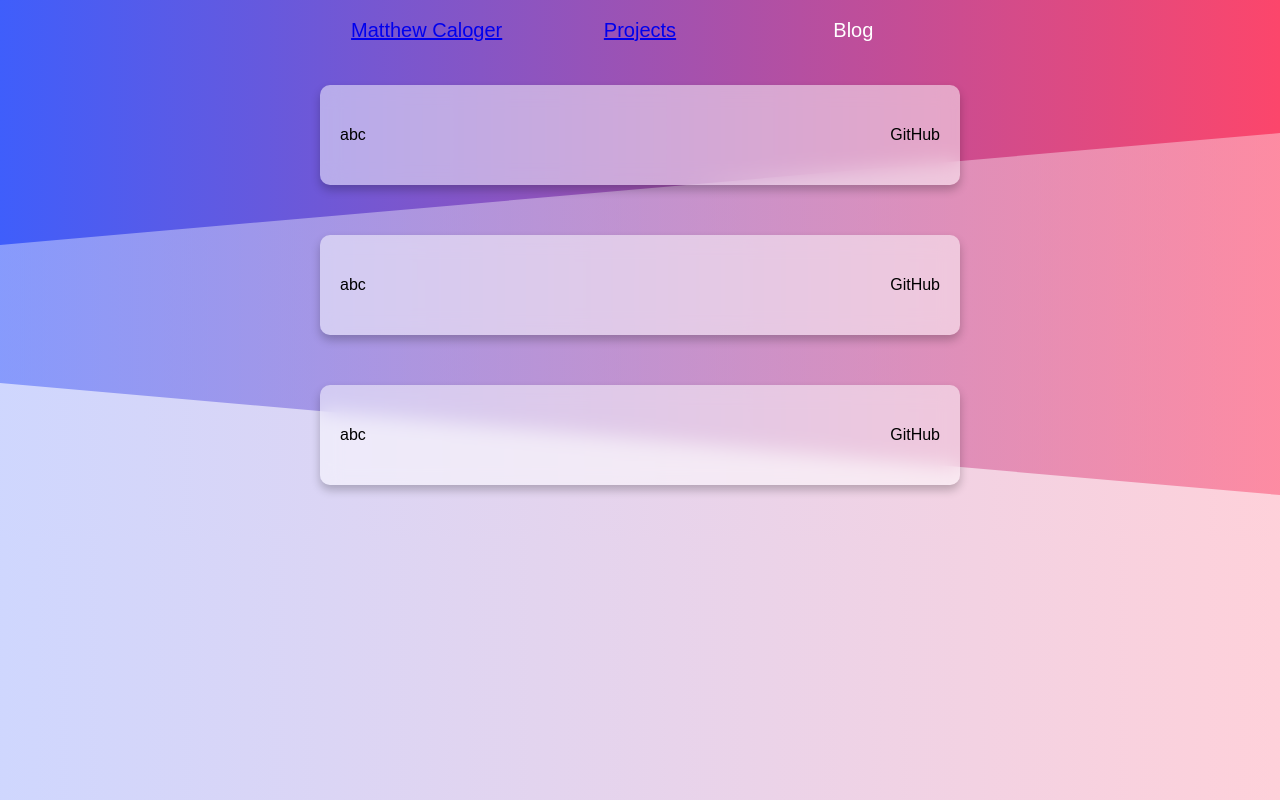
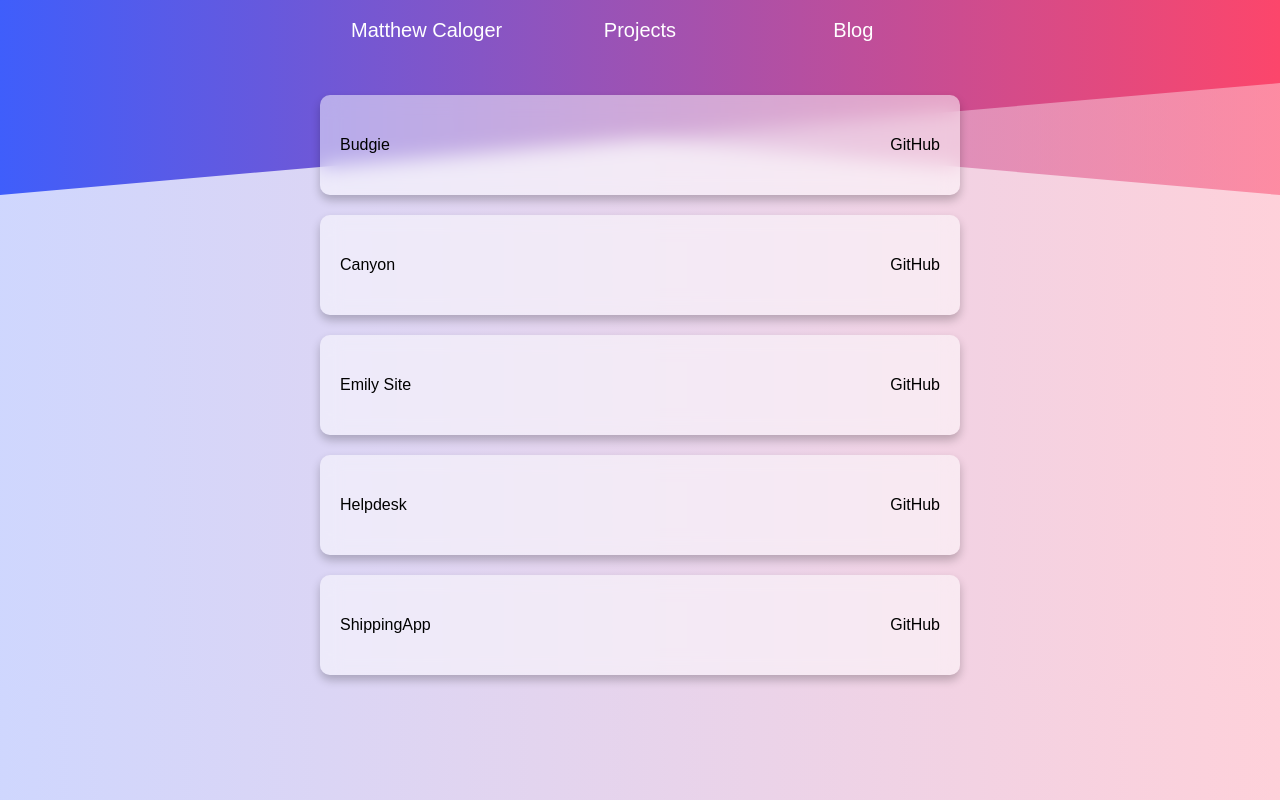
Before and after one commit to mattcaloger/Caloger.com, a React (Create React App) app in the folder calogercom/: page /projects in a window 1280 px wide. Built offline with nearby package versions, Linux system fonts and the light colour scheme.

Commit message:
Added extra styles and effects for projects

```diff
--- a/calogercom/src/App.css
+++ b/calogercom/src/App.css
@@ -13,3 +13,7 @@ body {
 .App {
   width: 100%;
 }
+
+a {
+  all:unset;
+}
--- a/calogercom/src/Components/NavBar/NavBar.jsx
+++ b/calogercom/src/Components/NavBar/NavBar.jsx
@@ -17,15 +17,19 @@ const HeaderNav = styled.nav`
         justify-content: center;
         text-align: center;
         flex: 1;
+        transition: all .2s;
     }
 
     &>*:hover {
         color: black;
         cursor: pointer;
+        transition: all .2s;
     }
 `
 
 const NavItem = styled.li`
+    color: white;
+    transition: all .2s;
     all: unset;
     flex: 1;
     align-self: center;
--- a/calogercom/src/Components/Pages/ProjectsPage/ProjectCard.jsx
+++ b/calogercom/src/Components/Pages/ProjectsPage/ProjectCard.jsx
@@ -4,7 +4,9 @@ import { motion } from 'framer-motion'
 
 
 
-export default function ProjectCard() {
+export default function ProjectCard(props) {
+
+
     const Card = styled.div`
 
     display: flex;
@@ -19,21 +21,30 @@ export default function ProjectCard() {
     width: 100%;
     border-radius: 10px;
     margin: auto;
-    margin-bottom: 50px;
+
     padding: 20px;
     user-select: none;
-`
+    transition: all .2s;
+
+    &:hover {
+        background: rgba(256,256,256,1);
+        transform: scale(1.1);
+        transition: all .2s;
+    }
 
 
+`
 
 const Title = styled.div`
     flex: 3;
 `
 
+
+
     return (
         <Card>
             <img src="" />
-            <Title>abc</Title>
+            <Title>{props.title}</Title>
             <span>GitHub</span>
         </Card>
     )
--- a/calogercom/src/Components/Pages/ProjectsPage/ProjectsPage.jsx
+++ b/calogercom/src/Components/Pages/ProjectsPage/ProjectsPage.jsx
@@ -2,6 +2,7 @@ import { motion } from 'framer-motion'
 import React from 'react'
 import styled from 'styled-components'
 import ProjectCard from './ProjectCard'
+import { Link } from 'react-router-dom'
 
 
 const ProjectChild = {
@@ -27,16 +28,32 @@ export default function ProjectsPage() {
     display: flex;
     flex-direction: column;
 
+
     &>* {
         margin-top: 10px;
         margin-bottom: 10px;
+
     }
+
 `;
     return (
         <ProjectsContainer variants={ProjectContainer} initial="hidden" animate="show">
-            <ProjectCard title="Project1" as={motion.div} variants={ProjectChild}/>
-            <ProjectCard title="Project2" as={motion.div} variants={ProjectChild}/>
-            <ProjectCard title="Project3" as={motion.div} variants={ProjectChild}/>
+            <Link to="Budgie">
+                <ProjectCard title="Budgie" as={motion.div} variants={ProjectChild}/>
+            </Link>
+            <Link to="Canyon">
+                <ProjectCard title="Canyon" as={motion.div} variants={ProjectChild}/>
+            </Link>
+            <Link to="EmilySite">
+                <ProjectCard title="Emily Site" as={motion.div} variants={ProjectChild}/>
+            </Link>
+            <Link to="Helpdesk">
+                <ProjectCard title="Helpdesk" as={motion.div} variants={ProjectChild}/>
+            </Link>
+            <Link to="ShippingApp">
+                <ProjectCard title="ShippingApp" as={motion.div} variants={ProjectChild}/>
+            </Link>
+
         </ProjectsContainer>
     )
 }
--- a/calogercom/src/Components/StylizedSlant/StylizedSlant.jsx
+++ b/calogercom/src/Components/StylizedSlant/StylizedSlant.jsx
@@ -6,7 +6,7 @@ const SlantHeaderStart = styled.div`
     top: -5px;
     width: 100%;
 
-    height: 250px;
+    height: 200px;
     background: linear-gradient(to right, #3F5EFB, #FC466B);
     transform: skewY(-5deg);
     transform-origin: bottom left;
@@ -19,7 +19,7 @@ const SlantHeaderEnd = styled.div`
     opacity: .5;
     top: -5px;
     width: 100%;
-    height: 500px;
+    height: 200px;
     background: linear-gradient(to right, #3F5EFB, #FC466B);
     transform: skewY(5deg);
     transform-origin: bottom right;
```
